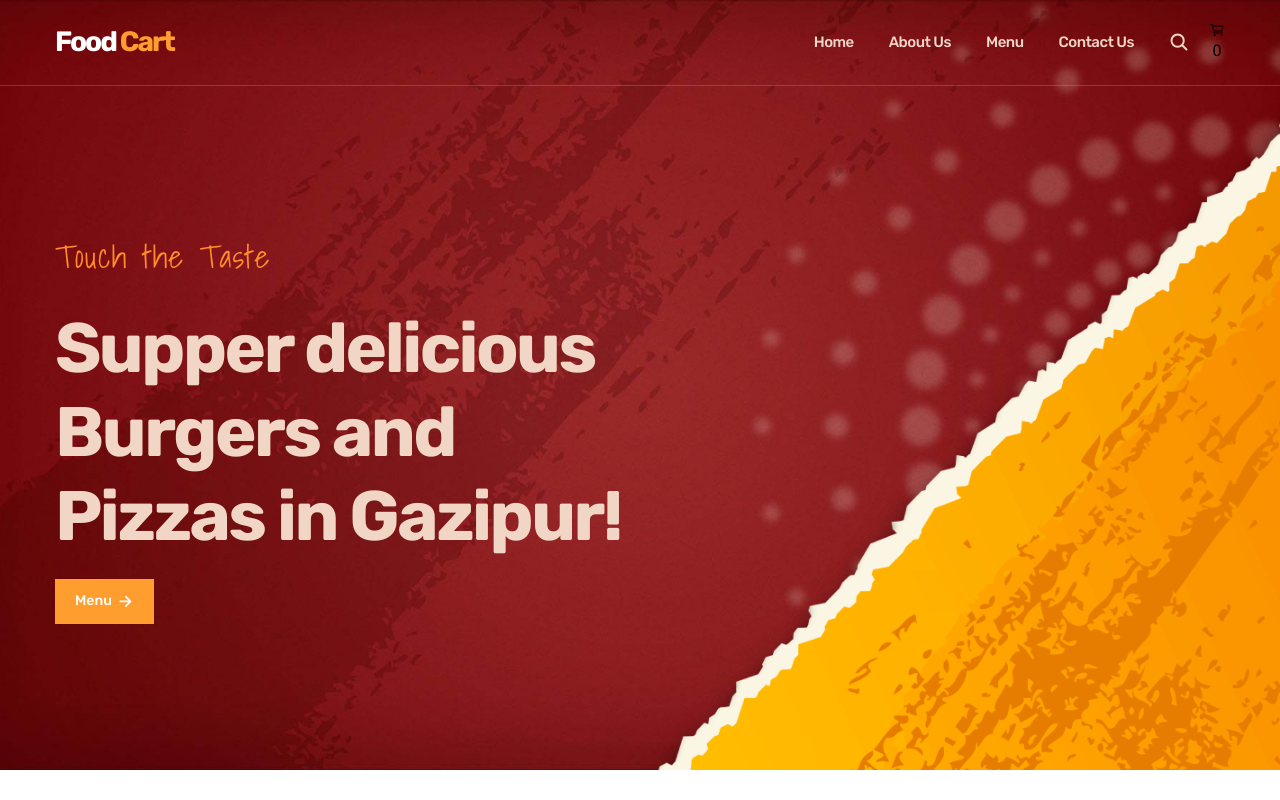
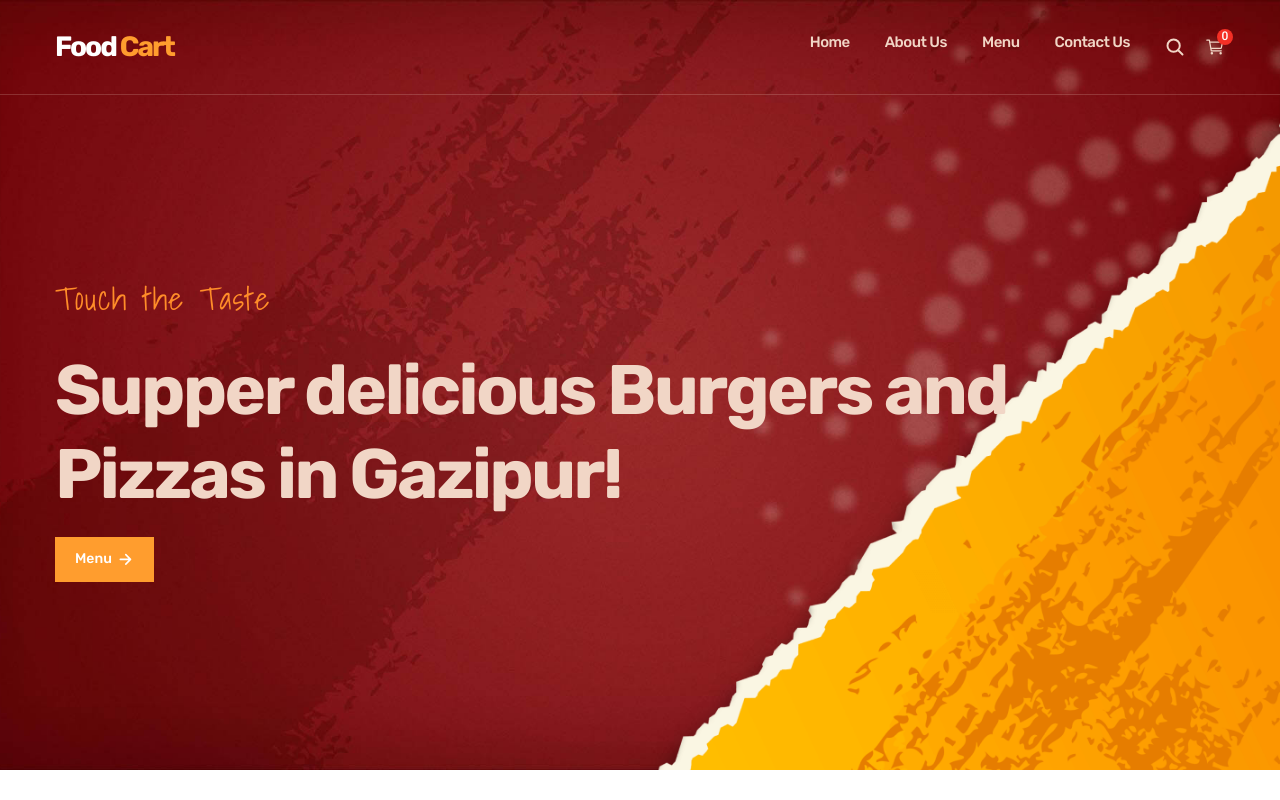
Before and after one commit to muhamadhasib/Restaurant, a plain HTML site: page index.html in a window 1280 px wide. Shown: the top 800 px of the page. Drawn offline with nearby package versions, Linux system fonts and the light colour scheme.

Commit message:
Update style.css

```diff
--- a/assets/css/style.css
+++ b/assets/css/style.css
@@ -2,17 +2,6 @@
   #style.css
 \*-----------------------------------*/
 
-/**
- * copyright 2022 codewithsadee
- */
-
-
-
-
-
-/*-----------------------------------*\
-  #CUSTOM PROPERTY
-\*-----------------------------------*/
 
 :root {
 
@@ -355,6 +344,39 @@ body.active { overflow: hidden; }
   box-shadow: var(--shadow-1);
   animation: slideIn 0.5s ease-out forwards;
 }
+.header-btn-group {
+  display: flex;
+  align-items: center;
+  gap: 20px;
+}
+
+.cart-btn {
+  color: var(--btn-color);
+  font-size: 20px;
+  cursor: pointer;
+  transition: var(--transition-1);
+  position: relative;
+}
+
+.cart-btn:hover {
+  color: var(--deep-saffron);
+}
+
+.cart-count {
+  position: absolute;
+  top: -8px;
+  right: -8px;
+  background-color: var(--cinnabar);
+  color: var(--white);
+  font-size: 12px;
+  font-weight: var(--fw-500);
+  width: 16px;
+  height: 16px;
+  border-radius: 50%;
+  display: flex;
+  justify-content: center;
+  align-items: center;
+}
 
 @keyframes slideIn {
   0% { transform: translateY(0); }
@@ -436,9 +458,12 @@ body.active { overflow: hidden; }
   visibility: visible;
 }
 
-.navbar-list { margin-block: 10px; }
-
-.nav-item:not(:last-child) { border-block-end: 1px solid hsla(0, 0%, 0%, 0.04); }
+
+.nav-item:not(:last-child) {
+  border-block-end: 1px solid hsla(0, 0%, 0%, 0.04);
+  margin-block-end: 5px;
+  padding-block-end: 5px;
+}
 
 .navbar-link {
   color: var(--rich-black-fogra-29);
@@ -545,7 +570,6 @@ body.active { overflow: hidden; }
 
 .hero-title {
   color: var(--champagne-pink);
-  max-width: 12ch;
   margin-inline: auto;
 }
 
```
